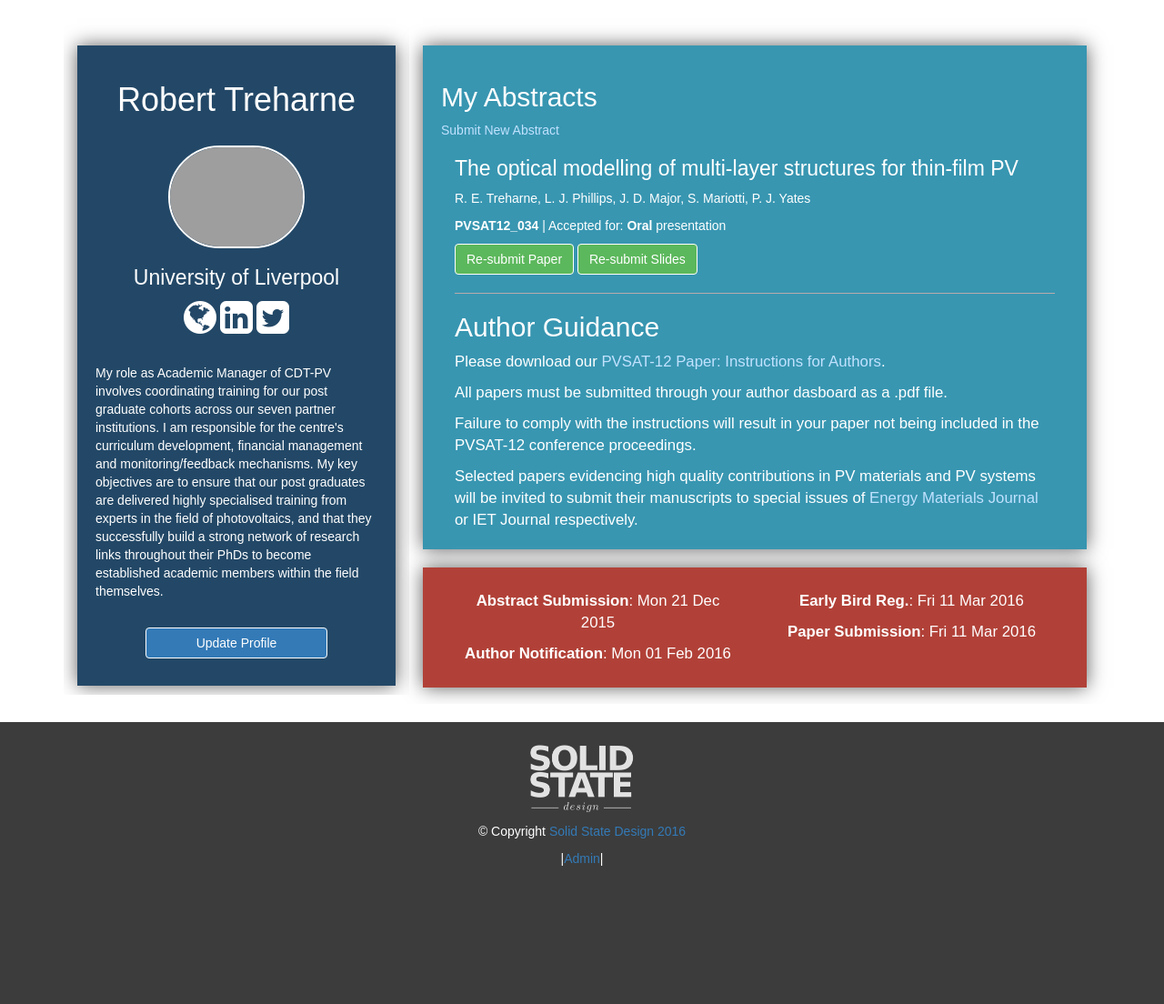
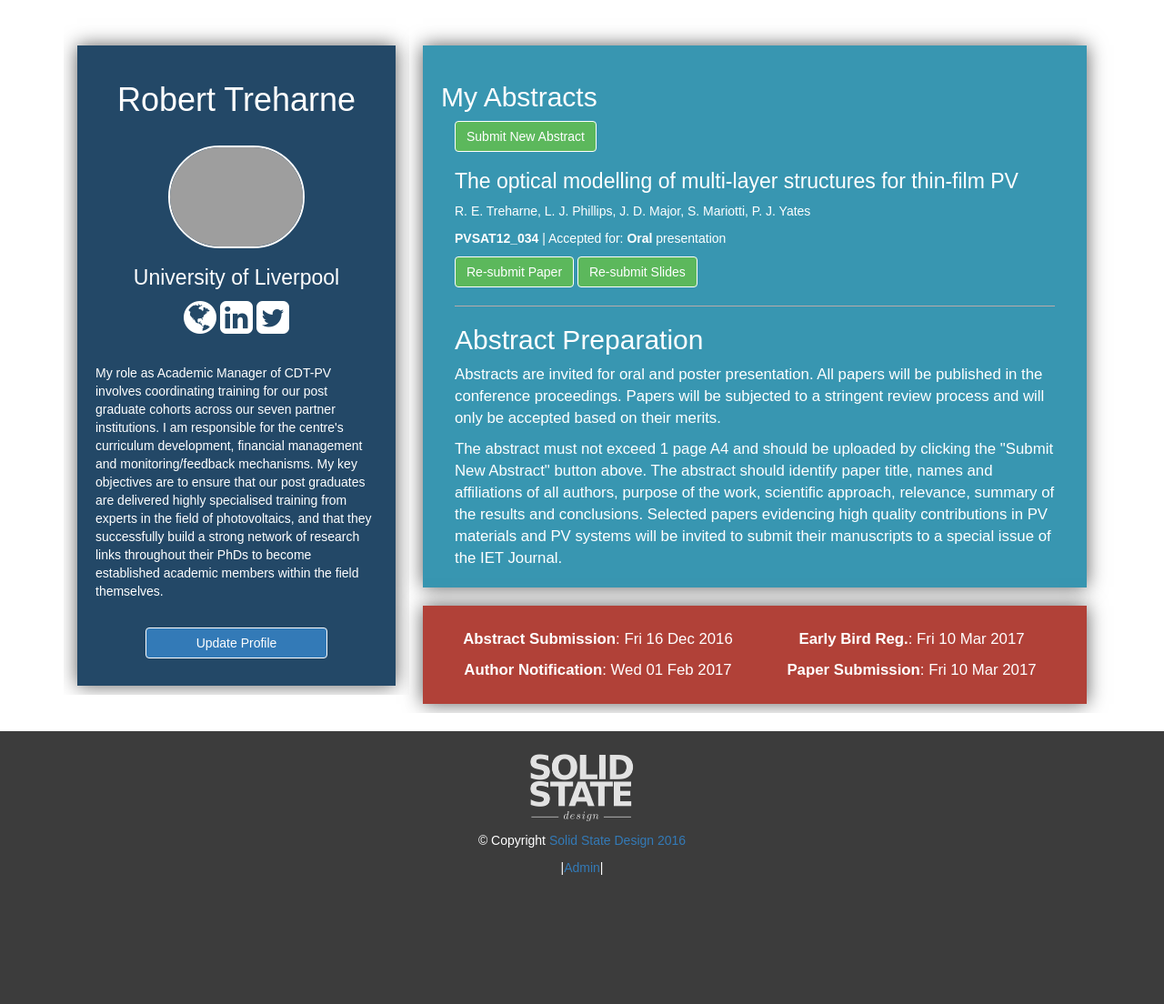
Before and after one commit to rtreharne/pvsat-dev, a Django app: page /authors/dashboard/ in a window 1280 px wide. Shown: the part 100-1204 px from the top of the page at 91% size. Before the commit the page ends 1052 px from the top, so only its background shows below. Run offline with Django 3.2, Linux system fonts and the light colour scheme; a user stored in the database is signed in; data comes from the database, SQL or seed files in the repository; both versions use the stored data as it was after the commit; some libraries are stand-ins or nearby versions; grey boxes are pictures that could not be loaded.

Commit message:
dashboard updates

```diff
--- a/authors/templates/dashboard.html
+++ b/authors/templates/dashboard.html
@@ -59,8 +59,8 @@
                 <div class="col-md-8" >
                     <div class="square-box splash-box block"style="background-color: #3896B1; min-height:10px;">
                         <h2>My Abstracts</h2>
-                        <a href="{% url 'submit_abstract' %}">Submit New Abstract</a>
-                        <div class="col-lg-12">
+                    <div class="col-lg-12">
+                        <a class="btn btn-success page-scroll" href="{% url 'submit_abstract' %}">Submit New Abstract</a>
                         {% if abstracts %}
                             {% for abstract in abstracts %}
                                 <h3>{{ abstract.title }}</h3>
@@ -90,27 +90,34 @@
                             {% else %}
                                 <p>No abstracts submitted<p>
                             {% endif %}
+                            <h2>Abstract Preparation</h2>
+                            <div style="font-size:1.2em;">
+                                <p>Abstracts are invited for oral and poster presentation. All papers will be published in the conference proceedings. Papers will be subjected to a stringent review process and will only be accepted based on their merits.</p>
+                                </p>The abstract must not exceed 1 page A4 and should be uploaded by clicking the "Submit New Abstract" button above. The abstract should identify paper title, names and affiliations of all authors, purpose of the work, scientific approach, relevance, summary of the results and conclusions. Selected papers evidencing high quality contributions in PV materials and PV systems will be invited to submit their manuscripts to a special issue of the IET Journal.</p>
+                            </div>
+                            <!--
                             <h2>Author Guidance</h2>
                             <div style="font-size: 1.2em;"
-                            <p>Please download our <a href="{% static 'files/PVSAT_paper_instructions.doc' %}" target="_blank">PVSAT-12 Paper: Instructions for Authors</a>.</p>
+                            <p>Please download our <a href="{% static 'files/PVSAT_paper_instructions.doc' %}" target="_blank">PVSAT-13 Paper: Instructions for Authors</a>.</p>
                             <p>All papers must be submitted through your author dasboard as a .pdf file.</p>
-                            <p>Failure to comply with the instructions will result in your paper not being included in the PVSAT-12 conference proceedings.</p>
+                            <p>Failure to comply with the instructions will result in your paper not being included in the PVSAT-13 conference proceedings.</p>
                             <p>Selected papers evidencing high quality contributions in PV materials and PV systems will be invited to submit their manuscripts to special issues of <a href="http://www.maneyonline.com/loi/ema" target="_blank">Energy Materials Journal</a> or IET Journal respectively.</p>
                             </div>
+                            -->
                         </div>
                     </div>
 
                     <div class="square-box splash-box block"style="background-color: #B14138; min-height:0px; margin-top:20px; padding-top: 0px;">
                         <div class="col-md-6 center">
                             <ul class="list-unstyled" style="font-size: 1.2em;">
-                                <li><strong>Abstract Submission</strong>: Mon 21 Dec 2015</li>
-                                <li><strong>Author Notification</strong>: Mon 01 Feb 2016</li>
+                                <li><strong>Abstract Submission</strong>: Fri 16 Dec 2016</li>
+                                <li><strong>Author Notification</strong>: Wed 01 Feb 2017</li>
                             </ul>
                     </div>
                         <div class="col-md-6 center">
                             <ul class="list-unstyled" style="font-size: 1.2em;">
-                                <li><strong>Early Bird Reg.</strong>: Fri 11 Mar 2016</li>
-                                <li><strong>Paper Submission</strong>: Fri 11 Mar 2016</li>
+                                <li><strong>Early Bird Reg.</strong>: Fri 10 Mar 2017</li>
+                                <li><strong>Paper Submission</strong>: Fri 10 Mar 2017</li>
                             </ul>
                     </div>
                     </div>
--- a/authors/views.py
+++ b/authors/views.py
@@ -264,7 +264,7 @@ def user_login(request):
         if user:
             if user.is_active:
                 login(request, user)
-                return HttpResponseRedirect('/proceedings/oral/')
+                return HttpResponseRedirect('/authors/dashboard')
             else:
                 return HttpResponse("Your account is disabled")
 
--- a/static/css/main.css
+++ b/static/css/main.css
@@ -665,3 +665,7 @@ div.submit_div li label {
 #submit-paper > div > div > div > form > div > li > a {
     color: blue;
 }
+
+a.btn.btn-primary.page-scroll.main-but {
+    margin: 1%;
+}
--- a/static/css/style.css
+++ b/static/css/style.css
@@ -577,3 +577,6 @@ more media queries
 		background-image: none;
 	}
 }
+a.btn.btn-primary.page-scroll.main-but {
+    margin: 5%;
+}
--- a/templates/home.html
+++ b/templates/home.html
@@ -64,7 +64,8 @@
                         </p>
                         <hr/>
                         <p>
-                           <a class="btn btn-primary page-scroll" href="/media/forms/PVSAT-13_Call-for-Papers.docx">Download Call</a>
+                           <a class="btn btn-primary page-scroll main-but" href="/media/forms/PVSAT-13_Call-for-Papers.docx">Download Call</a>
+                           <a class="btn btn-primary page-scroll main-but" href="{% url 'dashboard' %}">Submit Abstract</a>
                        </p>
 
                         <!--
```
Also changed, not shown: db.sqlite3, 1 other file.
